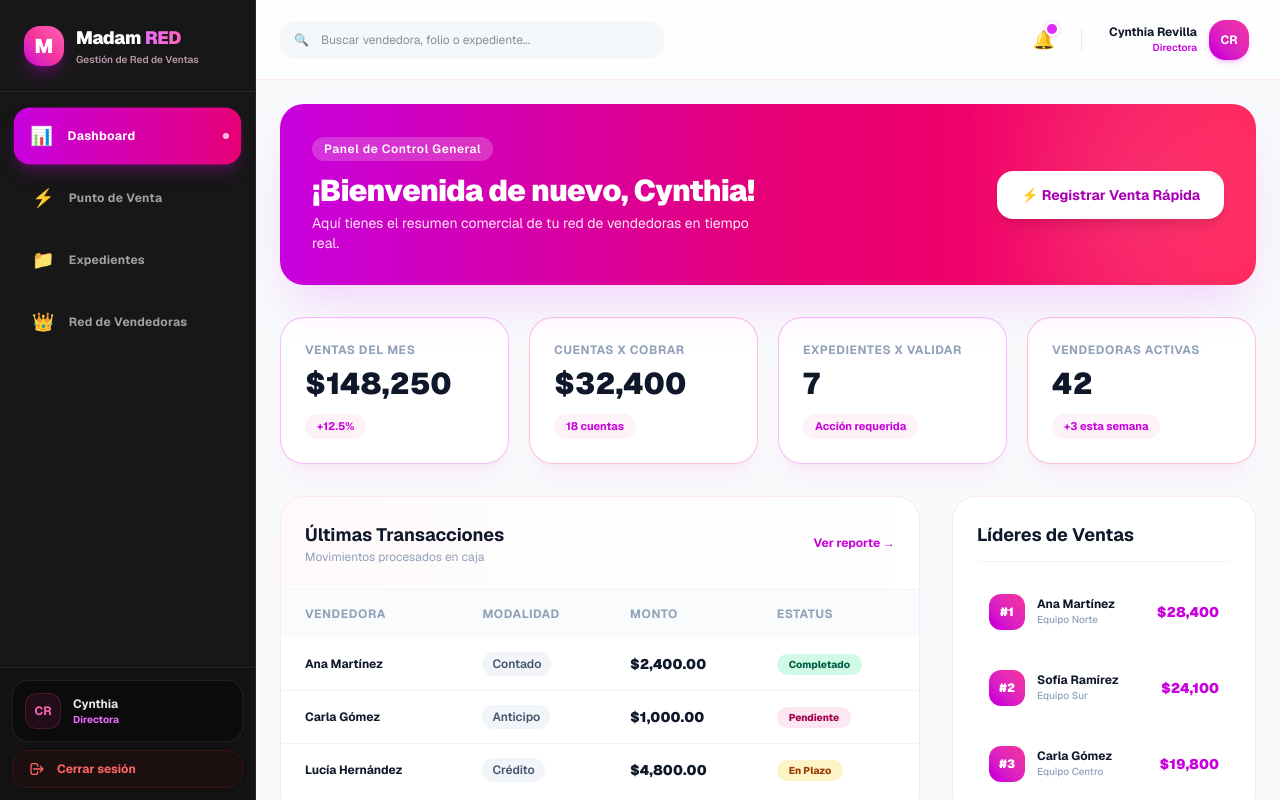
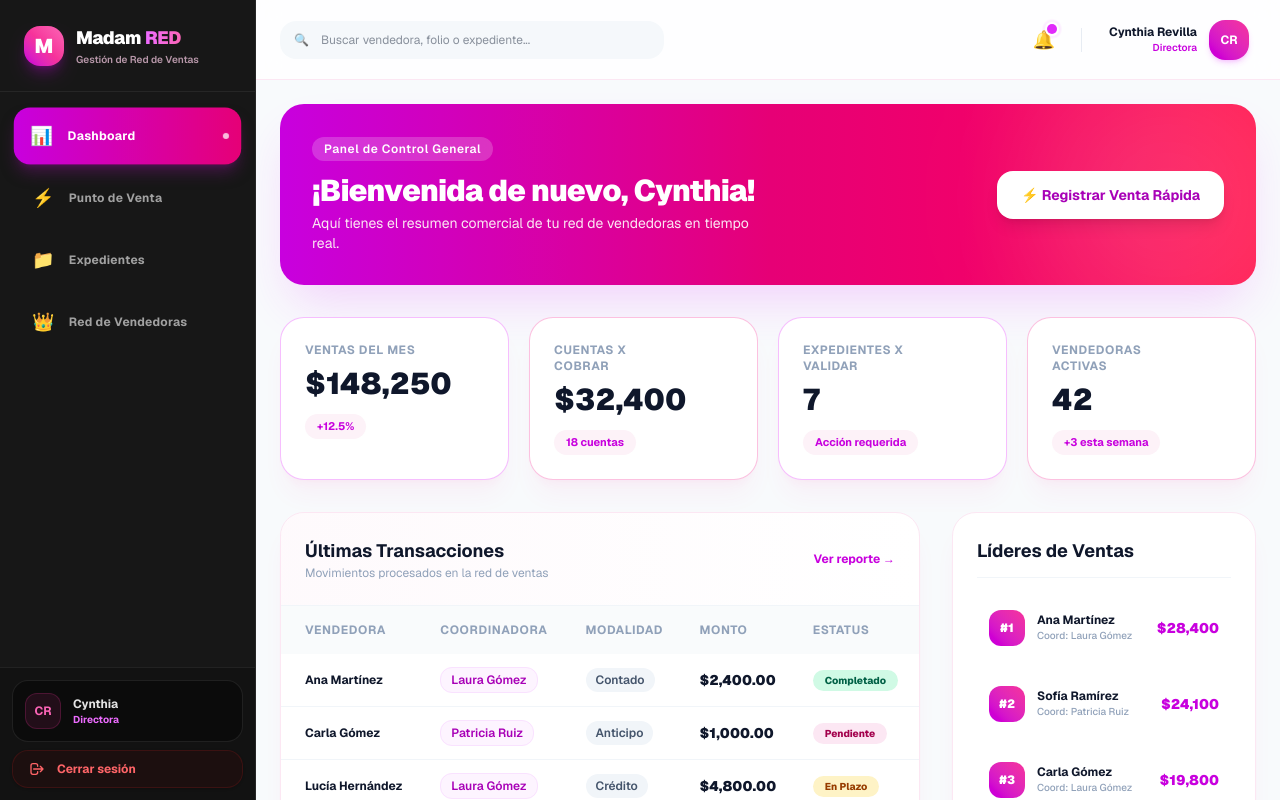
Before and after one commit to luisEnrique22xd/maamchan-front, a Next.js app: page /dashboard in a window 1280 px wide. Built offline with nearby package versions, Linux system fonts and the light colour scheme.

Commit message:
Cards interactivas

```diff
--- a/app/dashboard/page.tsx
+++ b/app/dashboard/page.tsx
@@ -1,6 +1,65 @@
+'use client';
 import Link from 'next/link';
 
 export default function DashboardPage() {
+  const kpis = [
+    {
+      title: 'Ventas del Mes',
+      val: '$148,250',
+      tag: '+12.5%',
+      color: 'border-fuchsia-500/30',
+      href: '/dashboard/pos',
+    },
+    {
+      title: 'Cuentas x Cobrar',
+      val: '$32,400',
+      tag: '18 cuentas',
+      color: 'border-pink-500/30',
+      href: '/dashboard/expediente?tab=deudas',
+    },
+    {
+      title: 'Expedientes x Validar',
+      val: '7',
+      tag: 'Acción requerida',
+      color: 'border-fuchsia-500/30',
+      href: '/dashboard/expediente?tab=pendientes',
+    },
+    {
+      title: 'Vendedoras Activas',
+      val: '42',
+      tag: '+3 esta semana',
+      color: 'border-pink-500/30',
+      href: '/dashboard/usuarios?estado=activas',
+    },
+  ];
+
+  const transactions = [
+    {
+      name: 'Ana Martínez',
+      coordinadora: 'Laura Gómez',
+      mode: 'Contado',
+      amount: '$2,400.00',
+      status: 'Completado',
+      stColor: 'bg-emerald-100 text-emerald-800',
+    },
+    {
+      name: 'Carla Gómez',
+      coordinadora: 'Patricia Ruiz',
+      mode: 'Anticipo',
+      amount: '$1,000.00',
+      status: 'Pendiente',
+      stColor: 'bg-pink-100 text-pink-800',
+    },
+    {
+      name: 'Lucía Hernández',
+      coordinadora: 'Laura Gómez',
+      mode: 'Crédito',
+      amount: '$4,800.00',
+      status: 'En Plazo',
+      stColor: 'bg-amber-100 text-amber-800',
+    },
+  ];
+
   return (
     <div className="space-y-8 max-w-7xl mx-auto">
       {/* Banner Principal con Degradado */}
@@ -26,34 +85,35 @@ export default function DashboardPage() {
         <div className="absolute -right-10 -bottom-10 w-64 h-64 rounded-full bg-white/10 blur-3xl pointer-events-none" />
       </div>
 
-      {/* Grid de Tarjetas KPI con bordes de luz */}
+      {/* Grid de Tarjetas KPI Interactivas */}
       <div className="grid grid-cols-1 sm:grid-cols-2 lg:grid-cols-4 gap-5">
-        {[
-          { title: 'Ventas del Mes', val: '$148,250', tag: '+12.5%', color: 'border-fuchsia-500/30' },
-          { title: 'Cuentas x Cobrar', val: '$32,400', tag: '18 cuentas', color: 'border-pink-500/30' },
-          { title: 'Expedientes x Validar', val: '7', tag: 'Acción requerida', color: 'border-fuchsia-500/30' },
-          { title: 'Vendedoras Activas', val: '42', tag: '+3 esta semana', color: 'border-pink-500/30' },
-        ].map((kpi, idx) => (
-          <div
+        {kpis.map((kpi, idx) => (
+          <Link
             key={idx}
-            className={`bg-white p-6 rounded-3xl border ${kpi.color} shadow-xl shadow-pink-500/5 hover:shadow-fuchsia-500/10 hover:-translate-y-1 transition-all duration-300`}
+            href={kpi.href}
+            className={`group block bg-white p-6 rounded-3xl border ${kpi.color} shadow-xl shadow-pink-500/5 hover:shadow-fuchsia-500/15 hover:-translate-y-1 transition-all duration-300 relative cursor-pointer`}
           >
-            <p className="text-xs font-bold text-slate-400 uppercase tracking-wider">{kpi.title}</p>
+            <div className="flex justify-between items-center">
+              <p className="text-xs font-bold text-slate-400 uppercase tracking-wider">{kpi.title}</p>
+              <span className="text-[10px] font-bold text-fuchsia-600 opacity-0 group-hover:opacity-100 transition-opacity">
+                Ver detalle ➔
+              </span>
+            </div>
             <p className="text-3xl font-black text-slate-900 mt-2">{kpi.val}</p>
             <span className="inline-block text-[11px] font-bold text-fuchsia-600 bg-pink-50 px-3 py-1 rounded-full mt-3">
               {kpi.tag}
             </span>
-          </div>
+          </Link>
         ))}
       </div>
 
-      {/* Tablas Modernas con Avatares */}
+      {/* Tablas Modernas con Coordinadoras */}
       <div className="grid grid-cols-1 lg:grid-cols-3 gap-8">
         <div className="lg:col-span-2 bg-white rounded-3xl border border-pink-100 shadow-xl shadow-pink-500/5 overflow-hidden">
           <div className="p-6 border-b border-slate-100 flex justify-between items-center bg-gradient-to-r from-pink-50/40 to-transparent">
             <div>
               <h3 className="font-bold text-slate-900 text-lg">Últimas Transacciones</h3>
-              <p className="text-xs text-slate-400">Movimientos procesados en caja</p>
+              <p className="text-xs text-slate-400">Movimientos procesados en la red de ventas</p>
             </div>
             <Link href="/dashboard/pos" className="text-xs font-bold text-fuchsia-600 hover:underline">
               Ver reporte →
@@ -65,22 +125,32 @@ export default function DashboardPage() {
               <thead className="bg-slate-50/80 text-slate-400 uppercase font-bold tracking-wider">
                 <tr>
                   <th className="p-4 pl-6">Vendedora</th>
+                  <th className="p-4">Coordinadora</th>
                   <th className="p-4">Modalidad</th>
                   <th className="p-4">Monto</th>
                   <th className="p-4">Estatus</th>
                 </tr>
               </thead>
               <tbody className="divide-y divide-slate-100 font-medium text-slate-700">
-                {[
-                  { name: 'Ana Martínez', mode: 'Contado', amount: '$2,400.00', status: 'Completado', stColor: 'bg-emerald-100 text-emerald-800' },
-                  { name: 'Carla Gómez', mode: 'Anticipo', amount: '$1,000.00', status: 'Pendiente', stColor: 'bg-pink-100 text-pink-800' },
-                  { name: 'Lucía Hernández', mode: 'Crédito', amount: '$4,800.00', status: 'En Plazo', stColor: 'bg-amber-100 text-amber-800' },
-                ].map((row, i) => (
+                {transactions.map((row, i) => (
                   <tr key={i} className="hover:bg-pink-50/30 transition">
                     <td className="p-4 pl-6 font-bold text-slate-900">{row.name}</td>
-                    <td className="p-4"><span className="px-2.5 py-1 rounded-xl bg-slate-100 font-semibold text-slate-600">{row.mode}</span></td>
+                    <td className="p-4">
+                      <span className="px-2.5 py-1 rounded-xl bg-fuchsia-50 font-semibold text-fuchsia-700 border border-fuchsia-200/50">
+                        {row.coordinadora}
+                      </span>
+                    </td>
+                    <td className="p-4">
+                      <span className="px-2.5 py-1 rounded-xl bg-slate-100 font-semibold text-slate-600">
+                        {row.mode}
+                      </span>
+                    </td>
                     <td className="p-4 font-black text-slate-900 text-sm">{row.amount}</td>
-                    <td className="p-4"><span className={`px-3 py-1 rounded-full text-[10px] font-extrabold ${row.stColor}`}>{row.status}</span></td>
+                    <td className="p-4">
+                      <span className={`px-3 py-1 rounded-full text-[10px] font-extrabold ${row.stColor}`}>
+                        {row.status}
+                      </span>
+                    </td>
                   </tr>
                 ))}
               </tbody>
@@ -93,9 +163,9 @@ export default function DashboardPage() {
           <h3 className="font-bold text-slate-900 text-lg border-b border-slate-100 pb-3">Líderes de Ventas</h3>
           <div className="space-y-4">
             {[
-              { name: 'Ana Martínez', team: 'Equipo Norte', sales: '$28,400' },
-              { name: 'Sofía Ramírez', team: 'Equipo Sur', sales: '$24,100' },
-              { name: 'Carla Gómez', team: 'Equipo Centro', sales: '$19,800' },
+              { name: 'Ana Martínez', team: 'Laura Gómez', sales: '$28,400' },
+              { name: 'Sofía Ramírez', team: 'Patricia Ruiz', sales: '$24,100' },
+              { name: 'Carla Gómez', team: 'Laura Gómez', sales: '$19,800' },
             ].map((v, i) => (
               <div key={i} className="flex items-center justify-between p-3 rounded-2xl hover:bg-pink-50/50 transition">
                 <div className="flex items-center gap-3">
@@ -104,7 +174,7 @@ export default function DashboardPage() {
                   </div>
                   <div>
                     <p className="font-bold text-slate-900 text-xs">{v.name}</p>
-                    <p className="text-[10px] text-slate-400 font-medium">{v.team}</p>
+                    <p className="text-[10px] text-slate-400 font-medium">Coord: {v.team}</p>
                   </div>
                 </div>
                 <span className="font-black text-fuchsia-600 text-sm">{v.sales}</span>
```
